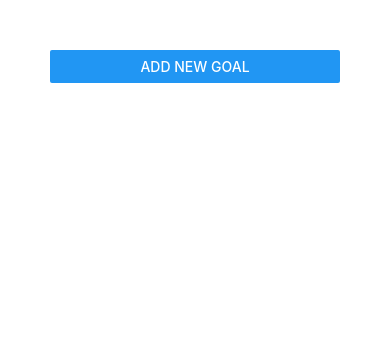
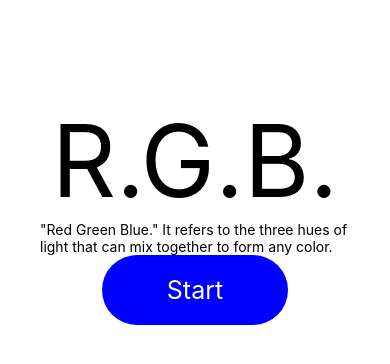
Before and after one commit to imMichaelHarris/RGB-Mobile-App, a React Native app: screen / in a window 390 px wide. Shown: the top 364 px of the page. Built offline with nearby package versions, Linux system fonts and the light colour scheme.

Commit message:
Create is playing state

```diff
--- a/App.js
+++ b/App.js
@@ -8,50 +8,43 @@ import {
   ScrollView,
   FlatList,
 } from "react-native";
+import Header from "./components/Header";
 import GoalItem from "./components/GoalItem";
-import GoalInput from "./components/GoalInput"
+import GoalInput from "./components/GoalInput";
+import Start from "./screens/Start";
 
 export default function App() {
+  const [playing, setPlaying] = useState(false)
 
-  const [courseGoals, setCourseGoals] = useState([]);
-  const [addMode, setAddMode] = useState(false)
-  const addGoalHandler = (goal) => {
-    setCourseGoals([
-      ...courseGoals,
-      { id: Math.random().toString(), value: goal },
-    ]);
-    setAddMode(false)
-  };
-
-  const removeGoalHandler = goalId => {
-    setCourseGoals(currentGoals => {
-      return currentGoals.filter(goal => goal.id !== goalId)
-    })
-  }
-
-  const cancelGoal = () => {
-    setAddMode(false)
-  }
   return (
     <View style={styles.screen}>
-      <Button title="Add new Goal" onPress={() => setAddMode(true)}/>
-     <GoalInput visible={addMode} addGoalHandler={addGoalHandler} onCancel={cancelGoal}/>
-      <FlatList
-        data={courseGoals}
-        keyExtractor={(item, index) => item.id}
-        renderItem={(itemData) => (
-          <View style={styles.listItem}>
-            <GoalItem title={itemData.item.value} id={itemData.item.id} onDelete={removeGoalHandler}/>
-          </View>
-        )}
-      />
+      <View style={styles.game}>
+        <Header />
+      </View>
+      <View style={styles.start}>
+        <Start />
+      </View>
     </View>
   );
 }
 
 const styles = StyleSheet.create({
-  screen: {
-    padding: 50,
+  screen: {},
+  start: {
+    height: "100%"
   },
+  game: {
+    display: "none"
+  }
+});
 
-});
+// import React from 'react'
+// import {View, Button, Text, StyleSheet} from "react=native"
+
+// const Start = (props) => {
+//     return ()
+// }
+
+// const styles = StyleSheet.create({})
+
+// export default Start;
--- a/components/Header.js
+++ b/components/Header.js
@@ -0,0 +1,27 @@
+import React from 'react'
+import {StyleSheet, View, Text} from "react-native"
+
+const Header = props => {
+return (
+    <View style={styles.header}>
+        <Text style={styles.headerTitle}>R.G.B.</Text>
+    </View>
+)
+}
+
+const styles = StyleSheet.create({
+    header: {
+        width: "100%",
+        height: 150,
+        paddingTop: 36,
+        backgroundColor: "rgb(34, 34, 34)",
+        alignItems: "center",
+        justifyContent: "center"
+    },
+    headerTitle: {
+        color: "#fff",
+        fontSize: 60
+    }
+})
+
+export default Header;
--- /dev/null
+++ b/screens/Start.js
@@ -0,0 +1,54 @@
+import React from 'react'
+import {View, Button, Text, StyleSheet, TouchableOpacity, Modal} from "react-native"
+
+const Start = (props) => {
+    return (
+        <View style={styles.screen}>
+            <View style={styles.info}>
+
+            <Text style={styles.title}>R.G.B.</Text>
+            <Text>"Red Green Blue." It refers to the three hues of light that can mix together to form any color.</Text>
+            </View>
+            <View style={styles.buttonContainer}>
+                {/* <Button style={styles.btn} title="Start" /> */}
+                <TouchableOpacity style={styles.btn} activeOpacity={.6}>
+                    <Text style={styles.btnText}>Start</Text>
+                </TouchableOpacity>
+
+            </View>
+        </View>
+    )
+}
+
+const styles = StyleSheet.create({
+    screen: {
+        paddingVertical: 100,
+        paddingHorizontal: 40,
+        height: "100%",
+        alignItems: "center",
+        justifyContent: "space-around"
+    },
+    info: {
+        justifyContent: "center",
+        alignItems: "center"
+    },
+    title: {
+        fontSize: 100
+    },
+    buttonContainer: {
+        width: "60%"
+    },
+    btn: {
+        backgroundColor: "blue",
+        padding: 20,
+        borderRadius: 100,
+        justifyContent: "center",
+        alignItems: "center"
+    },
+    btnText: {
+        fontSize: 25,
+        color: "#fff"
+    }
+})
+
+export default Start;
```
